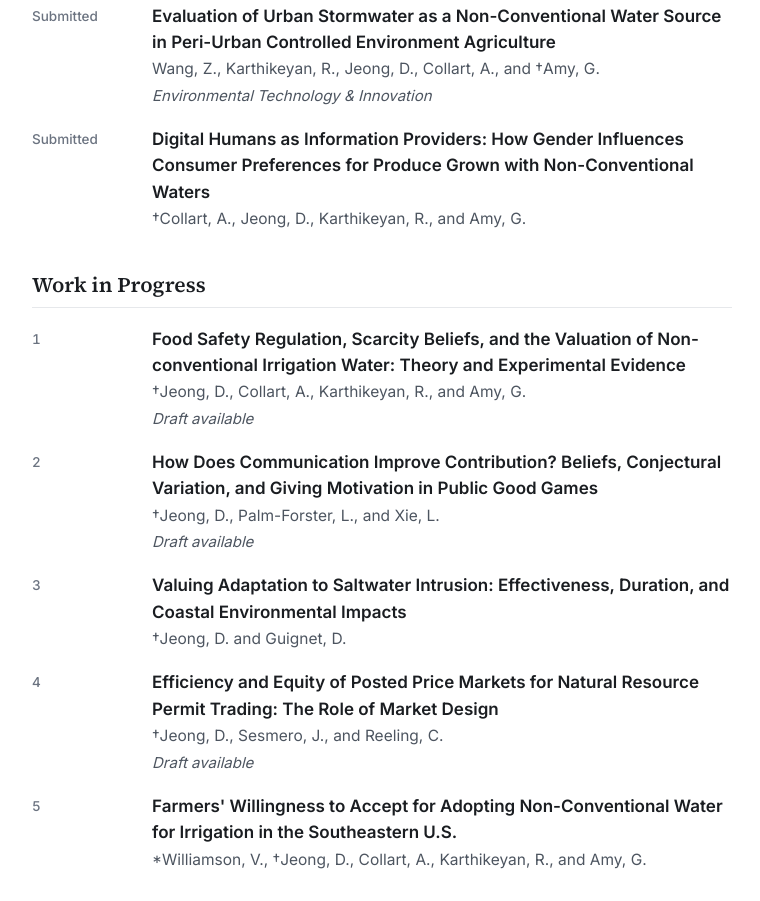
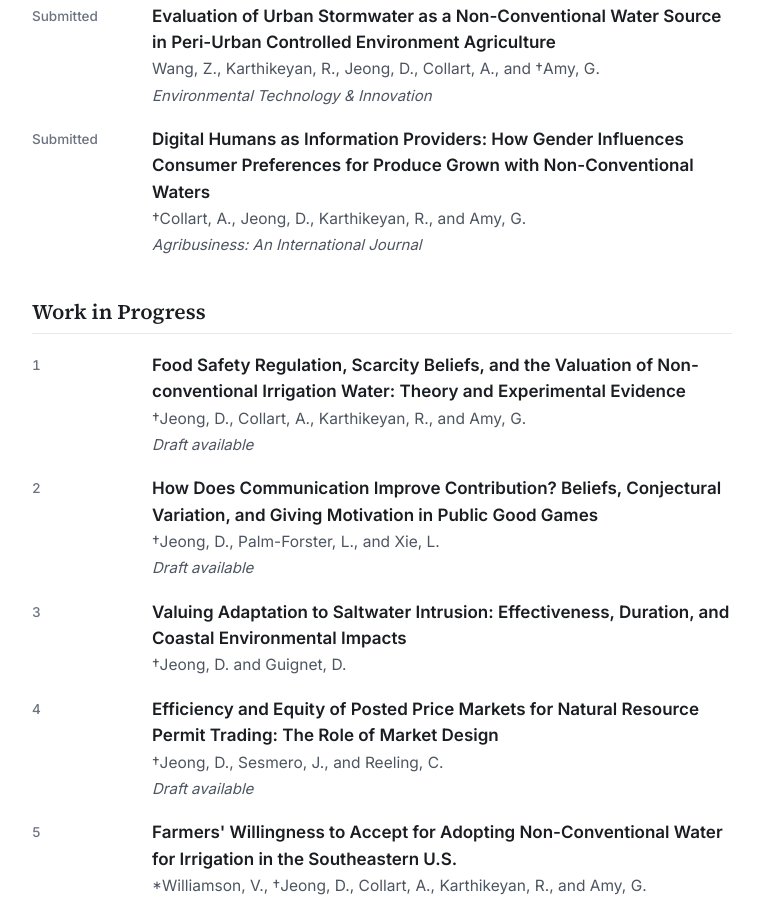
Before and after one commit to dawoon113/dawoon113.github.io, a plain HTML site: page index.html in a window 1280 px wide. Shown: the part 4055-4956 px from the top of the page, without its empty margins (414-1174 px from the left). Drawn offline with Linux system fonts and the light colour scheme.

Commit message:
Add files via upload

```diff
--- a/index.html
+++ b/index.html
@@ -319,7 +319,7 @@
         </div>
         <div class="entry">
           <div class="meta">Submitted</div>
-          <div><span class="title">Digital Humans as Information Providers: How Gender Influences Consumer Preferences for Produce Grown with Non-Conventional Waters</span><br><span class="authors">†Collart, A., Jeong, D., Karthikeyan, R., and Amy, G.</span></div>
+          <div><span class="title">Digital Humans as Information Providers: How Gender Influences Consumer Preferences for Produce Grown with Non-Conventional Waters</span><br><span class="authors">†Collart, A., Jeong, D., Karthikeyan, R., and Amy, G.</span><br><span class="venue">Agribusiness: An International Journal</span></div>
         </div>
       </div>
 
```
